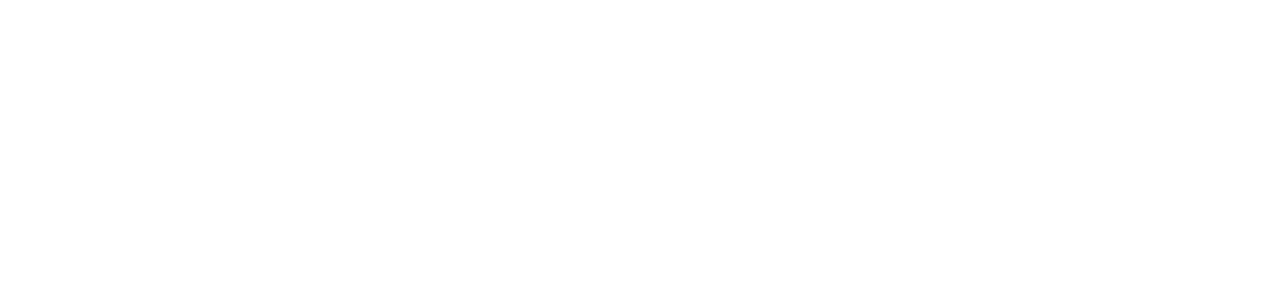
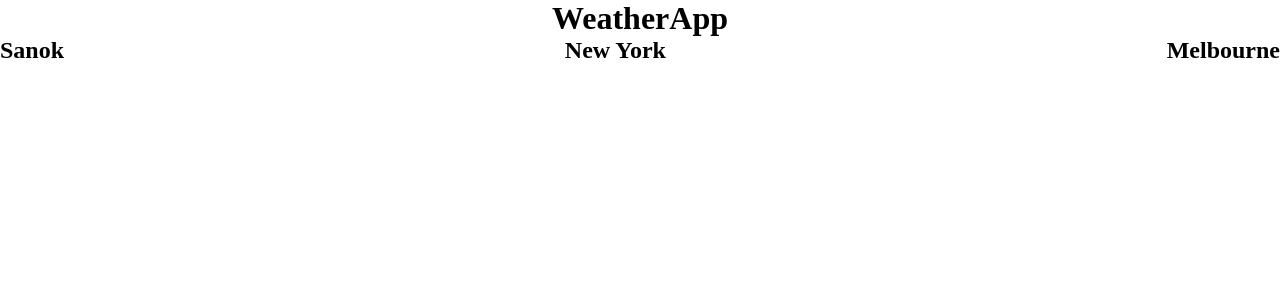
Before and after one commit to KamilKawalkiewicz/WeatherApp, a React (Create React App) app: page / in a window 1280 px wide. Shown: the top 300 px of the page. Built offline with nearby package versions, Linux system fonts and the light colour scheme.

Commit message:
Continue Teamplate

```diff
--- a/src/App.js
+++ b/src/App.js
@@ -1,6 +1,6 @@
 import React, { Component } from 'react';
 import "./style/App.css";
-
+import WeatherInfo from "./components/WeatherApp"
 
 
 
@@ -9,11 +9,31 @@
 
   }
   render() {
-
-
-
     return (
       <>
+        <div className="container">
+          <h1>WeatherApp</h1>
+
+          <div className="citys">
+
+            <div className="citySnk">
+              <h2>Sanok</h2>
+              <WeatherInfo />
+            </div>
+
+            <div className="cityNY">
+              <h2>New York</h2>
+              <WeatherInfo />
+            </div>
+
+            <div className="cityMln">
+              <h2>Melbourne</h2>
+              <WeatherInfo />
+            </div>
+
+          </div>
+
+        </div>
       </>
     );
   }
--- /dev/null
+++ b/src/components/WeatherApp.js
@@ -0,0 +1,11 @@
+import React, { Component } from "react"
+
+class WeatherInfo extends Component {
+    render() {
+        return (
+            <>
+            </>
+        )
+    }
+}
+export default WeatherInfo
--- a/src/style/App.css
+++ b/src/style/App.css
@@ -0,0 +1,14 @@
+*{
+    margin: 0;
+    padding: 0;
+    box-sizing: border-box
+}
+.container{
+    display: flex;
+    flex-direction: column;
+    text-align: center
+}
+.citys{
+    display: flex;
+    justify-content: space-between;
+}
```
